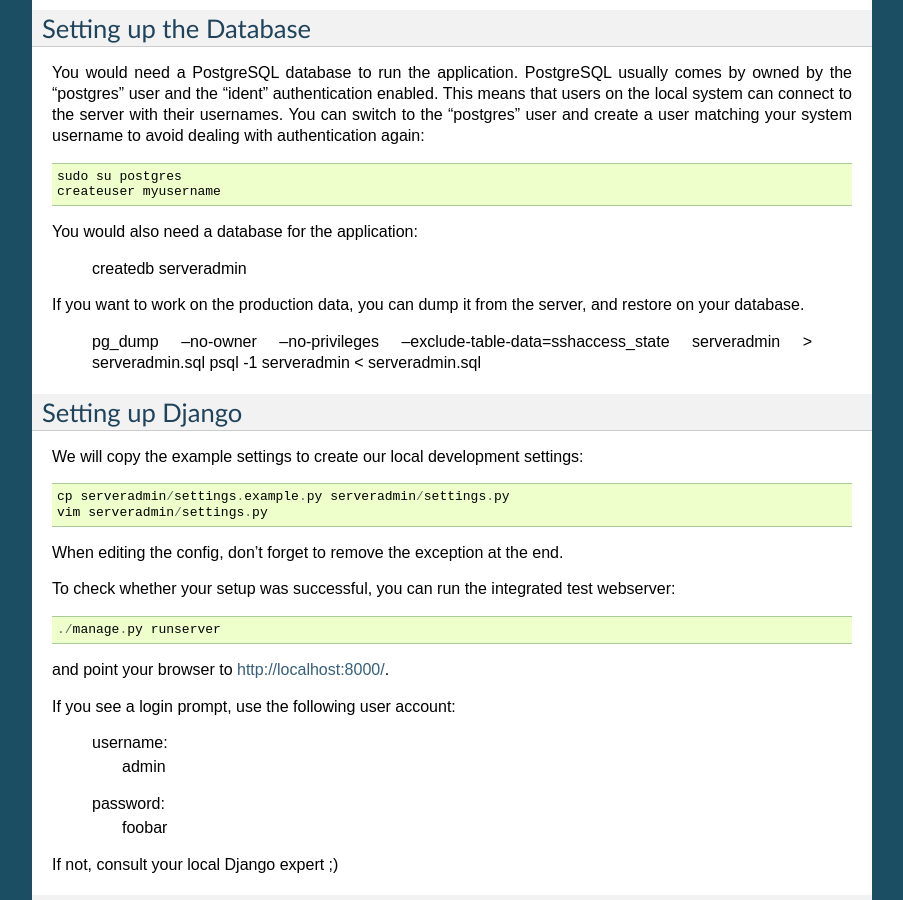
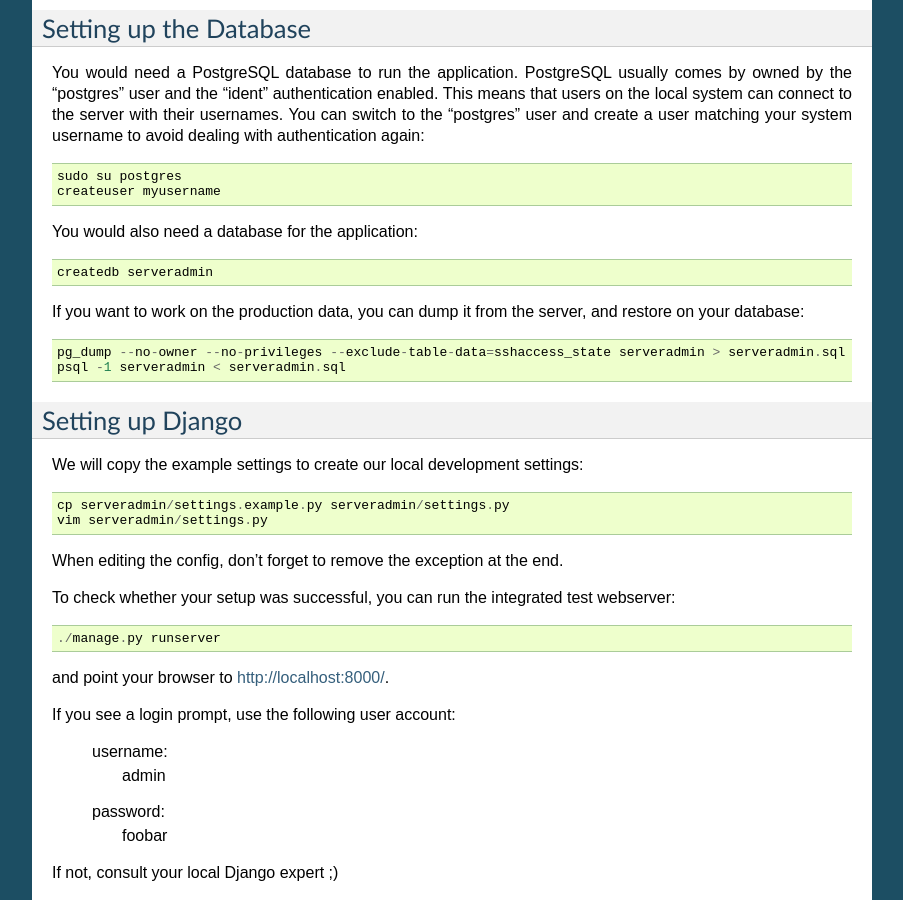
Before and after one commit to innogames/serveradmin, a Sphinx documentation site: the page built from docs/extending.rst, in a window 1280 px wide and 900 px high, scrolled down 844 px. Shown: the whole window, without its empty margins (198-1101 px from the left). Built offline with Sphinx 7.4.7, drawn with Linux system fonts in a browser that asks for light colours; formulas are drawn with MathJax 3.

```diff
--- a/docs/extending.rst
+++ b/docs/extending.rst
@@ -60,12 +60,12 @@ again::
    sudo su postgres
    createuser myusername
 
-You would also need a database for the application:
+You would also need a database for the application::
 
     createdb serveradmin
 
 If you want to work on the production data, you can dump it from the server,
-and restore on your database.
+and restore on your database::
 
     pg_dump --no-owner --no-privileges --exclude-table-data=sshaccess_state serveradmin > serveradmin.sql
     psql -1 serveradmin < serveradmin.sql
```
